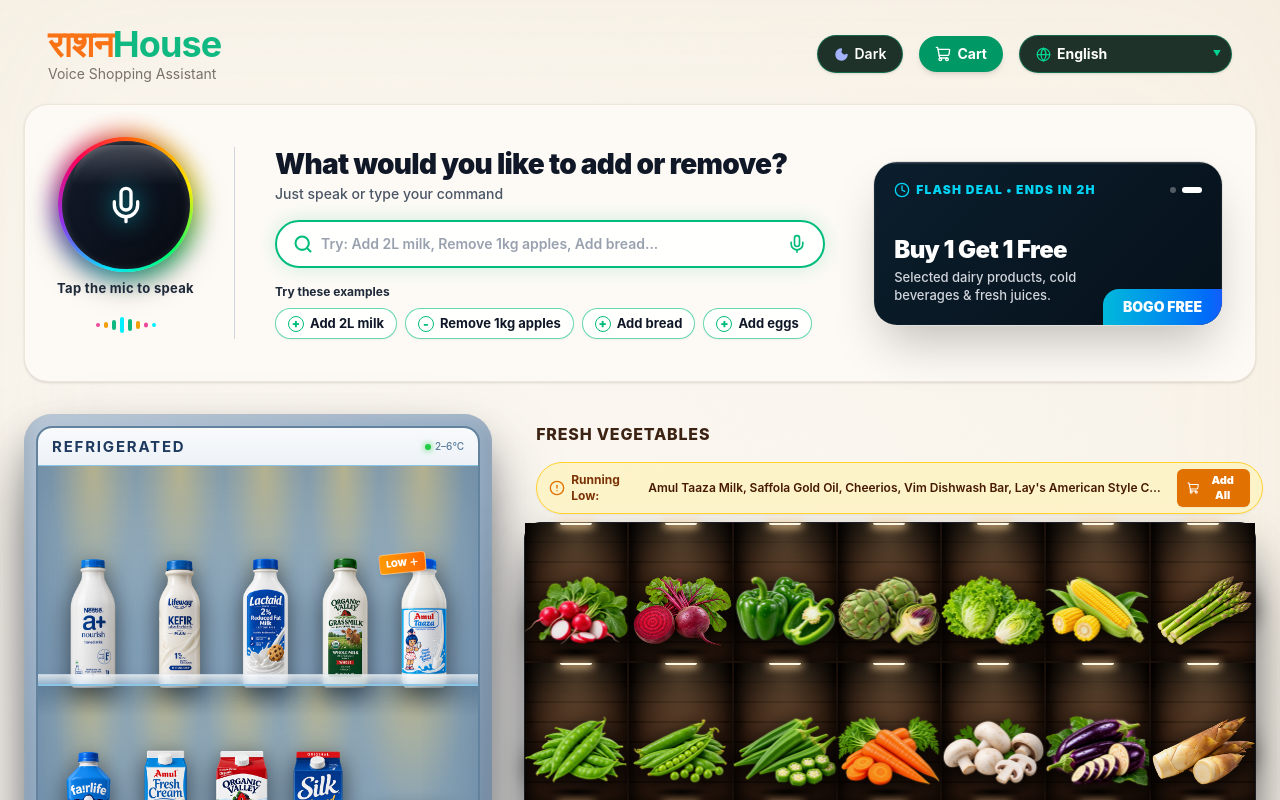
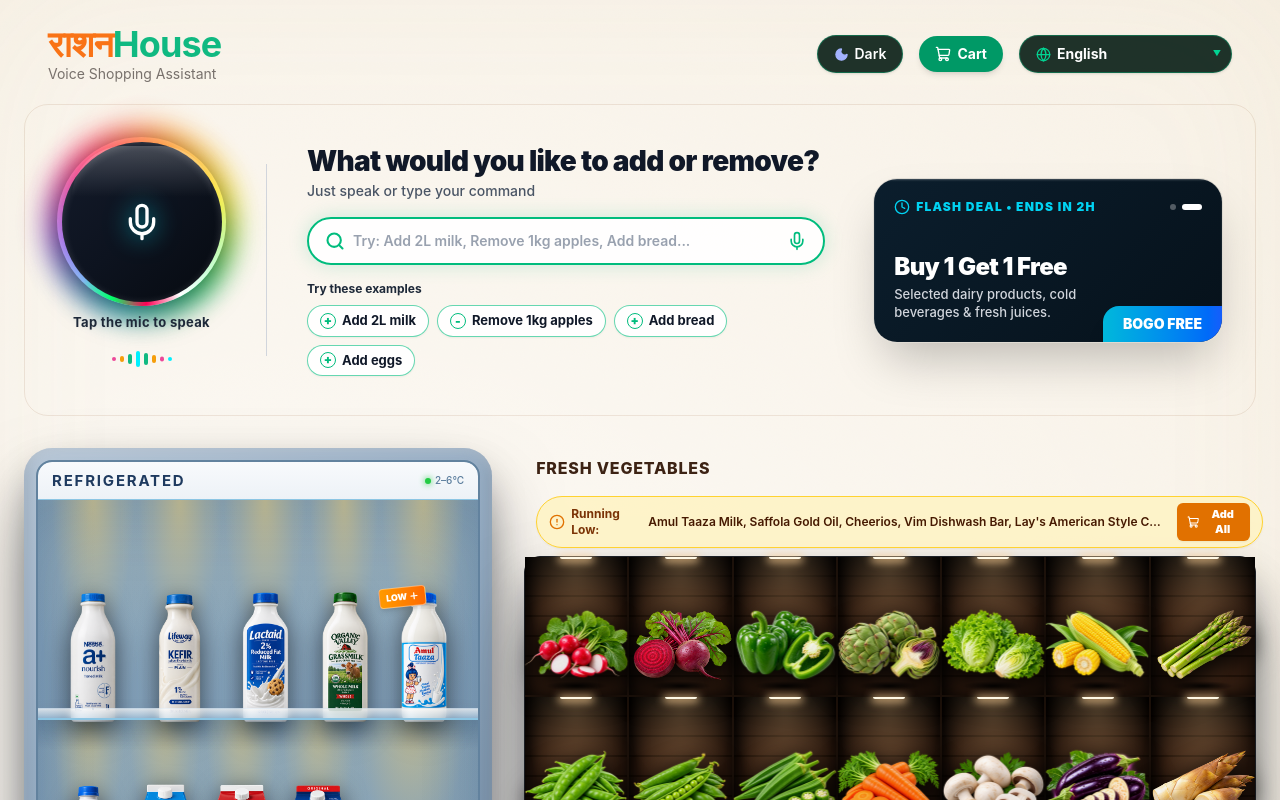
Before and after one commit to tanishhhk/voice-command-mart, a Next.js app: page / in a window 1280 px wide. Shown: the top 800 px of the page. Built offline with nearby package versions, Linux system fonts and the light colour scheme; a web font is replaced by a local one.

Commit message:
UI: Refine hero background and mic emphasis to match reference image

```diff
--- a/src/components/VoiceAssistant.tsx
+++ b/src/components/VoiceAssistant.tsx
@@ -158,11 +158,11 @@
 
             {/* Ambient glowing blurred RGB aura */}
             <div
-              className="absolute -inset-1.5 rounded-full pointer-events-none"
+              className="absolute -inset-2.5 rounded-full pointer-events-none"
               style={{
                 background: "conic-gradient(from 0deg, #ff0055, #ff7700, #ffee00, #00ff66, #00e5ff, #7c3aed, #ff0055)",
-                filter: isListening ? "blur(16px)" : "blur(10px)",
-                opacity: isListening ? 0.95 : 0.65,
+                filter: isListening ? "blur(20px)" : "blur(14px)",
+                opacity: isListening ? 1 : 0.8,
                 animation: isListening
                   ? "rgbTraceContinuous 1.2s linear infinite"
                   : "rgbTraceContinuous 3.5s linear infinite",
@@ -172,23 +172,21 @@
 
             {/* Sharp RGB Tracing Border Container */}
             <div
-              className="relative rounded-full p-[3.5px] overflow-hidden flex items-center justify-center transition-transform duration-300 group-hover:scale-105 active:scale-95 shadow-[0_10px_30px_rgba(0,0,0,0.5)]"
+              className="relative rounded-full p-[4.5px] overflow-hidden flex items-center justify-center transition-transform duration-300 group-hover:scale-105 active:scale-95 shadow-[0_10px_30px_rgba(0,0,0,0.6)]"
             >
               {/* Rotating Conic Gradient Layer creating continuous RGB line trace */}
               <div
                 className="absolute -inset-[100%] pointer-events-none"
                 style={{
-                  background: "conic-gradient(from 0deg, #ff0055, #ff7700, #ffee00, #00ff66, #00e5ff, #9333ea, #ff0055)",
-                  animation: isListening
-                    ? "rgbTraceContinuous 1.2s linear infinite"
-                    : "rgbTraceContinuous 3.5s linear infinite",
+                  background: "conic-gradient(from 0deg, transparent 60%, #fff 80%, #ff0055, #00ff66, transparent)",
+                  animation: "rgbTraceContinuous 2.5s linear infinite",
                 }}
               />
 
               {/* Center Button Disk with metallic dark obsidian glassmorphism */}
               <button
                 className={`
-                  relative z-10 h-24 w-24 sm:h-28 sm:w-28 md:h-32 md:w-32 rounded-full flex items-center justify-center transition-all duration-300
+                  relative z-10 h-28 w-28 sm:h-32 sm:w-32 md:h-40 md:w-40 rounded-full flex items-center justify-center transition-all duration-300
                   ${isListening
                       ? 'bg-gradient-to-br from-[#1f0a14] via-[#120710] to-[#0a0508] shadow-[inset_0_2px_12px_rgba(255,0,85,0.4)]'
                       : 'bg-gradient-to-br from-[#141b2b] via-[#0d131f] to-[#070a10] shadow-[inset_0_2px_8px_rgba(255,255,255,0.18)] hover:from-[#1a2336] hover:to-[#0a0f18]'
--- a/src/components/shelves/ShelfBackground.tsx
+++ b/src/components/shelves/ShelfBackground.tsx
@@ -747,7 +747,7 @@
     return (
         <div className="w-full px-2 sm:px-4 md:px-6 pt-2 pb-24 box-border max-w-full">
             {/* ── TOP HERO SECTION: Mic + Command Center + Offers Banner ── */}
-            <div className="w-full mb-6 sm:mb-8 flex flex-col lg:flex-row items-stretch lg:items-center justify-between gap-8 bg-[#fdfaf5] dark:bg-[#12161f] border border-amber-900/10 dark:border-white/10 rounded-3xl p-4 sm:p-6 md:p-8 shadow-sm">
+            <div className="w-full mb-6 sm:mb-8 flex flex-col lg:flex-row items-stretch lg:items-center justify-between gap-8 border border-amber-900/10 dark:border-white/10 rounded-3xl p-4 sm:p-6 md:p-8">
                 {/* Left & Center: Mic + Command Center */}
                 <div className="flex-1 w-full min-w-0 pr-0 lg:pr-4">
                     <VoiceAssistant />
```
